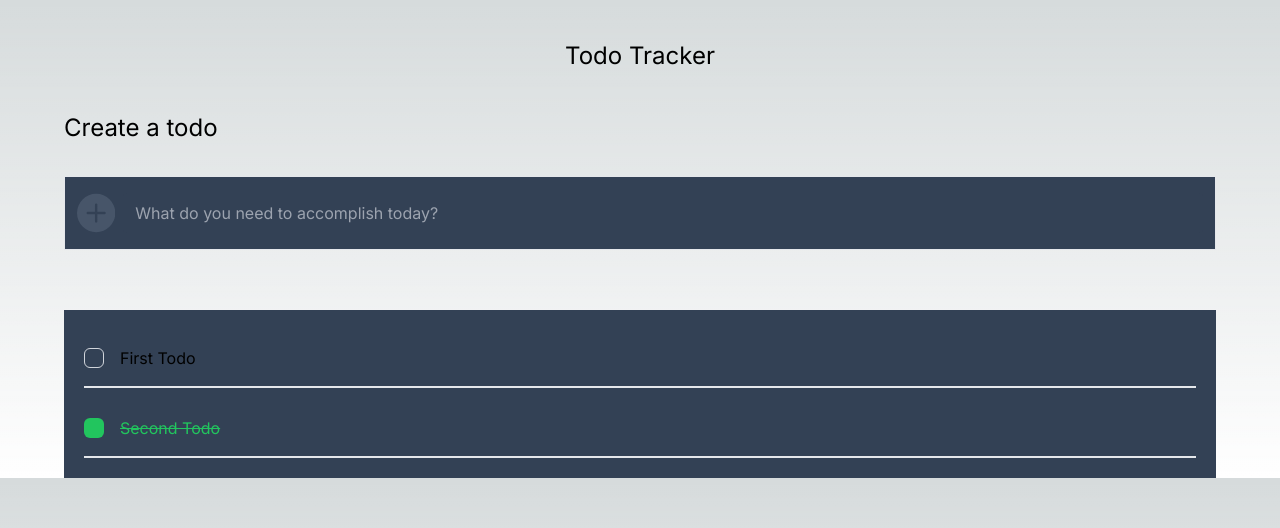
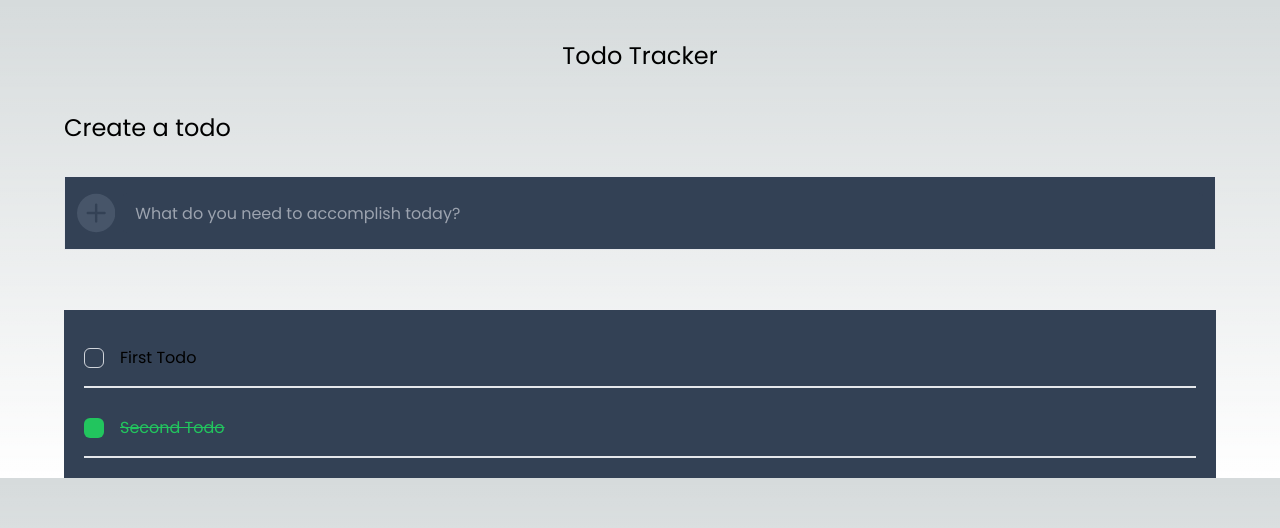
Before and after one commit to Albatraoz12/Todo-app, a Next.js app: page / in a window 1280 px wide. Shown: the top 528 px of the page. Built offline with nearby package versions, Linux system fonts and the light colour scheme.

Commit message:
initialize react query to the whole project

```diff
--- /dev/null
+++ b/app/QueryWrapper.tsx
@@ -0,0 +1,19 @@
+'use client';
+import React, { ReactNode } from 'react';
+import { QueryClient, QueryClientProvider } from 'react-query';
+import { Toaster } from 'react-hot-toast';
+
+const queryClient = new QueryClient();
+
+interface Props {
+  children?: ReactNode;
+}
+
+const QueryWrapper = ({ children }: Props) => (
+  <QueryClientProvider client={queryClient}>
+    <Toaster />
+    {children}
+  </QueryClientProvider>
+);
+
+export default QueryWrapper;
--- a/app/layout.tsx
+++ b/app/layout.tsx
@@ -1,7 +1,11 @@
 import './globals.css';
-import { Inter } from 'next/font/google';
+import { Poppins } from 'next/font/google';
+import QueryWrapper from './QueryWrapper';
 
-const inter = Inter({ subsets: ['latin'] });
+const poppins = Poppins({
+  weight: ['400', '700'],
+  subsets: ['latin'],
+});
 
 export const metadata = {
   title: 'Todo App',
@@ -15,7 +19,7 @@ export default function RootLayout({
 }) {
   return (
     <html lang='en'>
-      <body className={inter.className}>{children}</body>
+      <body className={poppins.className}>{children}</body>
     </html>
   );
 }
```
